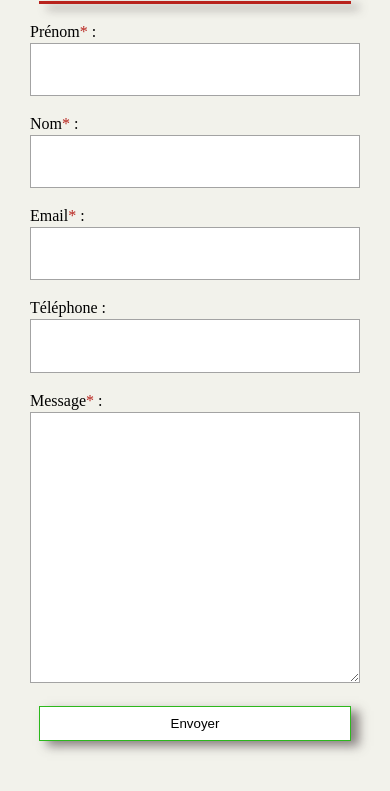
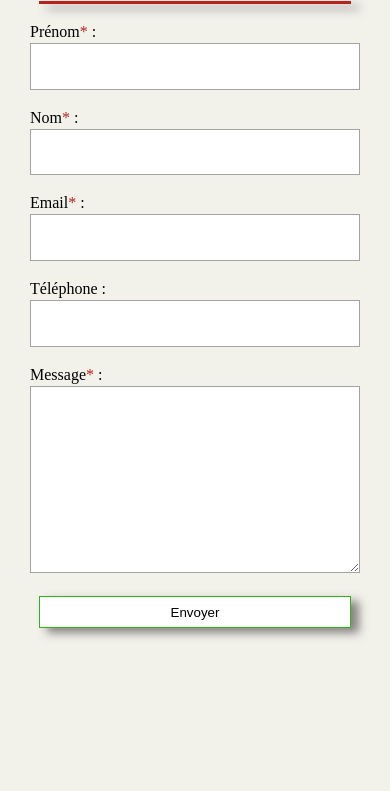
Before and after one commit to oujabi/dokan, a website with bundled scripts: page pages/inscription.html in a window 390 px wide. Shown: the part 167-958 px from the top of the page. Built offline with nearby package versions, Linux system fonts and the light colour scheme.

Commit message:
responsive tablette#3

```diff
--- a/css/mobile.css
+++ b/css/mobile.css
@@ -363,8 +363,13 @@ button:hover {
 
 .formulaire-inscription .form-group input  {
     width: 80vw;
-    height: 2.2rem;
+    height: 1.8rem;
     padding: 0.5rem;
+}
+
+.formulaire-inscription .form-group input[type="submit"] {
+    width: 80vw;
+    height: 2rem;
 }
 
 .formulaire-inscription input {
@@ -375,7 +380,7 @@ button:hover {
 
 .formulaire-inscription textarea {
     width: 80vw;
-    height: 30vh;
+    height: 20vh;
     border: solid #a3a3a3 1px;
     background-color: white;
     padding: 0.5rem;
```
